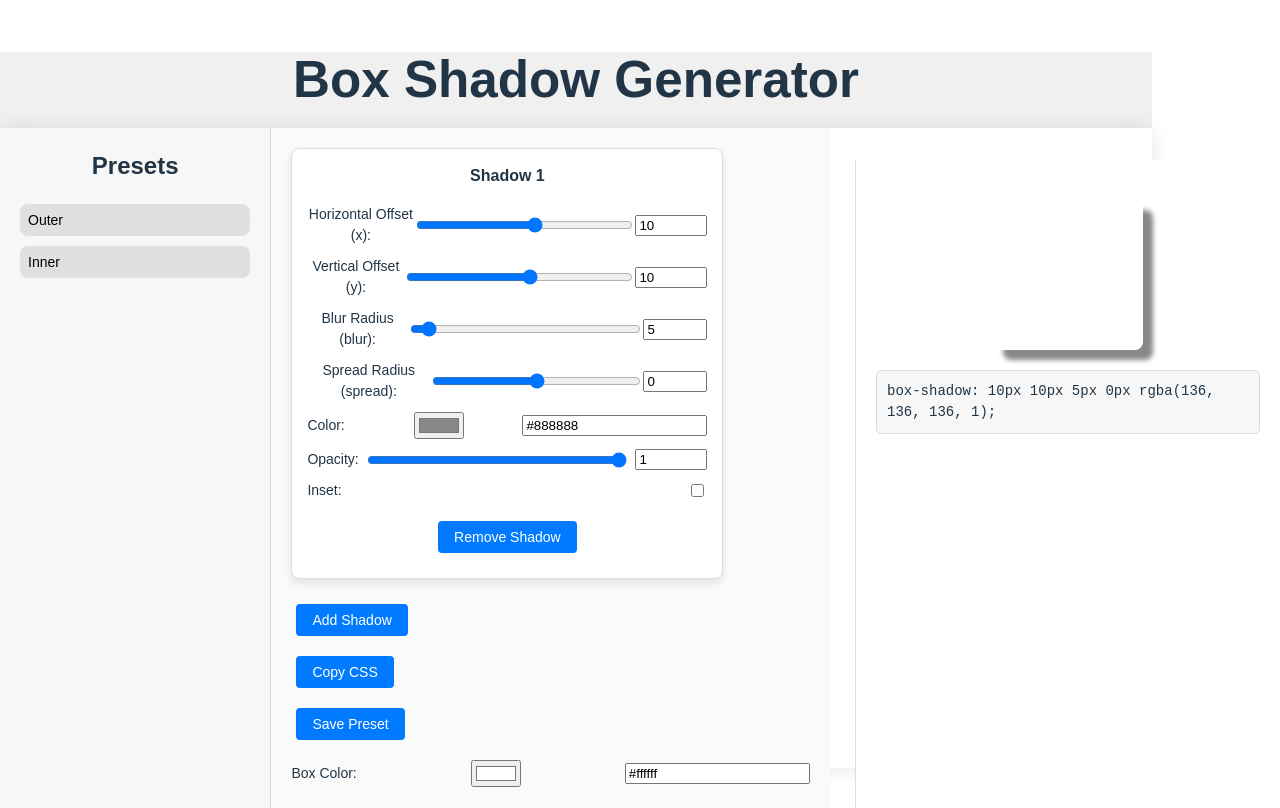
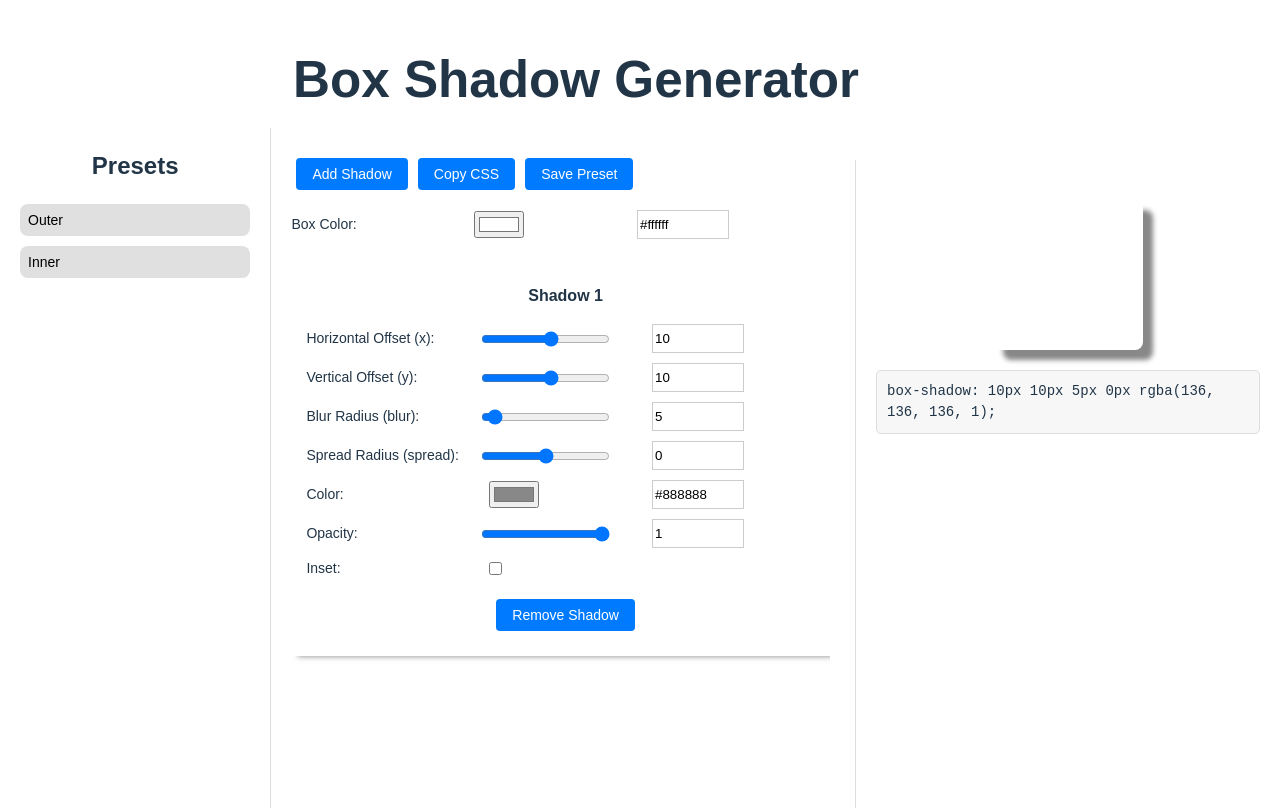
Before and after one commit to IstiakImran/custom-dev, a React (Vite) app: page / in a window 1280 px wide. Built offline with nearby package versions, Linux system fonts and the light colour scheme.

Commit message:
customized shadow maker is ready

```diff
--- a/src/App.css
+++ b/src/App.css
@@ -2,7 +2,6 @@
 .App {
   font-family: Arial, sans-serif;
   text-align: center;
-  background-color: #f0f0f0;
 }
 
 h1 {
@@ -14,8 +13,6 @@ h1 {
   height: 80vh;
   width: 90vw;
   margin: 0 auto;
-  background-color: #fff;
-  box-shadow: 0 0 20px rgba(0, 0, 0, 0.1);
 }
 
 .presets, .controls, .preview {
@@ -26,7 +23,6 @@ h1 {
 
 .presets {
   width: 20%;
-  background-color: #f7f7f7;
   border-right: 1px solid #ddd;
   position: relative;
 }
@@ -76,7 +72,6 @@ h1 {
 
 .controls {
   width: 45%;
-  background-color: #fafafa;
   padding: 20px;
   position: relative;
   display: flex;
@@ -89,11 +84,9 @@ h1 {
       margin-bottom: 15px;
         background-color: #fff;
         padding: 15px;
-  border: 1px solid #ddd;
-  border-radius: 8px;
         width: 100%;
-  max-width: 400px;
-  box-shadow: 0 4px 8px rgba(0, 0, 0, 0.1);
+        box-shadow: 0px 8px 5px -7px rgba(85, 85, 85, 0.55);
+
 }
 
 .controls .shadow-control h3 {
@@ -102,11 +95,12 @@ h1 {
 }
 
 .controls label {
-  display: flex;
-  justify-content: space-between;
+    display: grid;
+      grid-template-columns: 1fr 1fr 1fr;
       align-items: center;
       margin: 10px 0;
       width: 100%;
+      justify-items: start;
 }
 
 .controls label span {
@@ -114,8 +108,19 @@ h1 {
 }
 
 .controls input[type="range"] {
-  width: 65%;
+  /* width: 65%; */
 }
+.controls input[type="text"], .controls input[type="number"] {
+  width: 50%;
+  height: 25px;
+  border: 1px solid #ccc;
+}
+
+.controls input[type="text"]:focus, .controls input[type="number"]:focus {
+  border-color: #c4c4c4;
+  outline: none;
+}
+
 
 .controls input[type="color"],
 .controls input[type="checkbox"] {
@@ -140,6 +145,14 @@ h1 {
   transform: scale(1.05);
 }
 
+.controls .controls-header {
+    display: flex;
+      flex-direction: column;
+      justify-content: space-between;
+      align-items: flex-start;
+      width: 100%;
+      margin-bottom: 20px;
+}
 .preview {
   width: 30%;
   background-color: #fff;
--- a/src/App.jsx
+++ b/src/App.jsx
@@ -325,6 +325,26 @@ const App = () => {
           </div>
         </div>
         <div className="controls">
+          <div className="controls-header">
+            <div className="controls-buttons">
+              <button onClick={handleAddShadow}>Add Shadow</button>
+              <button onClick={handleCopy}>Copy CSS</button>
+              <button onClick={handleSavePreset}>Save Preset</button>
+            </div>
+            <label>
+              Box Color:
+              <input
+                type="color"
+                value={boxColor}
+                onChange={handleBoxColorChange}
+              />
+              <input
+                type="text"
+                value={boxColor}
+                onChange={handleBoxColorChange}
+              />
+            </label>
+          </div>
           {boxShadows.map((shadow, index) => (
             <div key={index} className="shadow-control">
               <h3>Shadow {index + 1}</h3>
@@ -452,22 +472,8 @@ const App = () => {
               <button onClick={() => handleRemoveShadow(index)}>Remove Shadow</button>
             </div>
           ))}
-          <button onClick={handleAddShadow}>Add Shadow</button>
-          <button onClick={handleCopy}>Copy CSS</button>
-          <button onClick={handleSavePreset}>Save Preset</button>
-          <label>
-            Box Color:
-            <input
-              type="color"
-              value={boxColor}
-              onChange={handleBoxColorChange}
-            />
-            <input
-              type="text"
-              value={boxColor}
-              onChange={handleBoxColorChange}
-            />
-          </label>
+
+
         </div>
         <div className="preview">
           <div
```
Lines whose indentation alone changed are shown as unchanged.
